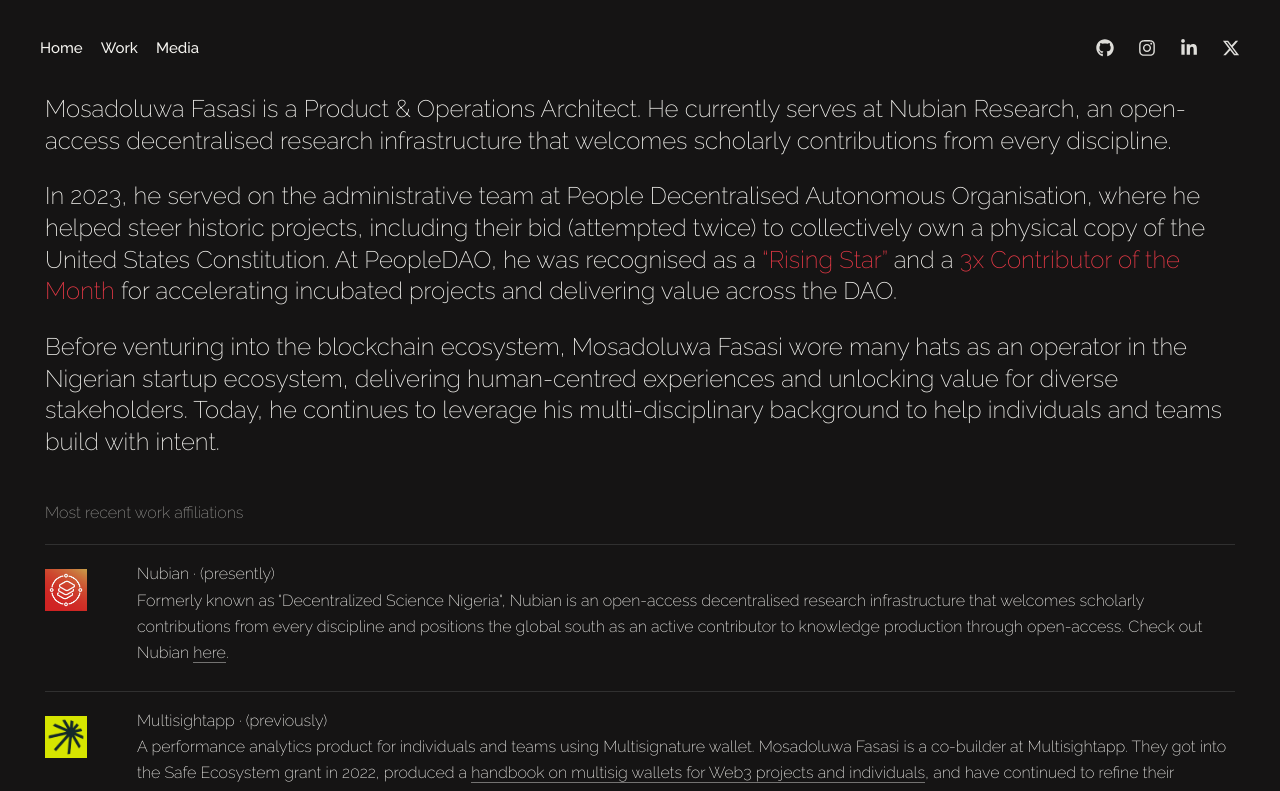
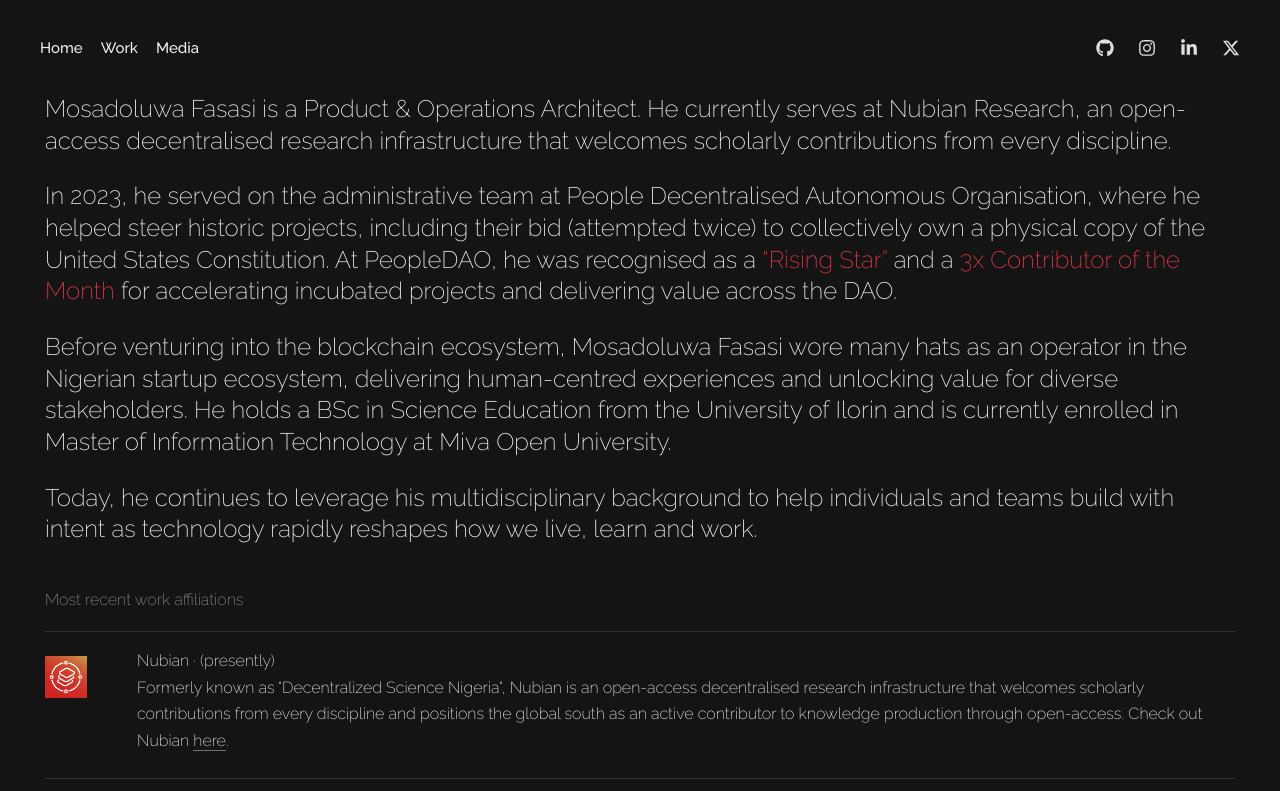
Before and after one commit to Mosamorphing/website, a React (Vite) app: page /work in a window 1280 px wide. Shown: the top 791 px of the page. Built offline with nearby package versions, Linux system fonts and the light colour scheme.

Commit message:
updates bio

```diff
--- a/src/pages/About/Work.jsx
+++ b/src/pages/About/Work.jsx
@@ -94,7 +94,11 @@
                   Before venturing into the blockchain ecosystem, Mosadoluwa
                   Fasasi wore many hats as an operator in the Nigerian startup
                   ecosystem, delivering human-centred experiences and unlocking
-                  value for diverse stakeholders. Today, he continues to leverage his multi-disciplinary background to help individuals and teams build with intent.
+                  value for diverse stakeholders. He holds a BSc in Science Education
+                  from the University of Ilorin and is currently enrolled in Master of Information Technology at Miva Open University.
+                  </p>
+                  <p>
+                  Today, he continues to leverage his multidisciplinary background to help individuals and teams build with intent as technology rapidly reshapes how we live, learn and work.
                 </p>
               </div>
               <div className="work-roles flex flex-col my-8 md:w-[95%] sm:w-[98%]">
```
